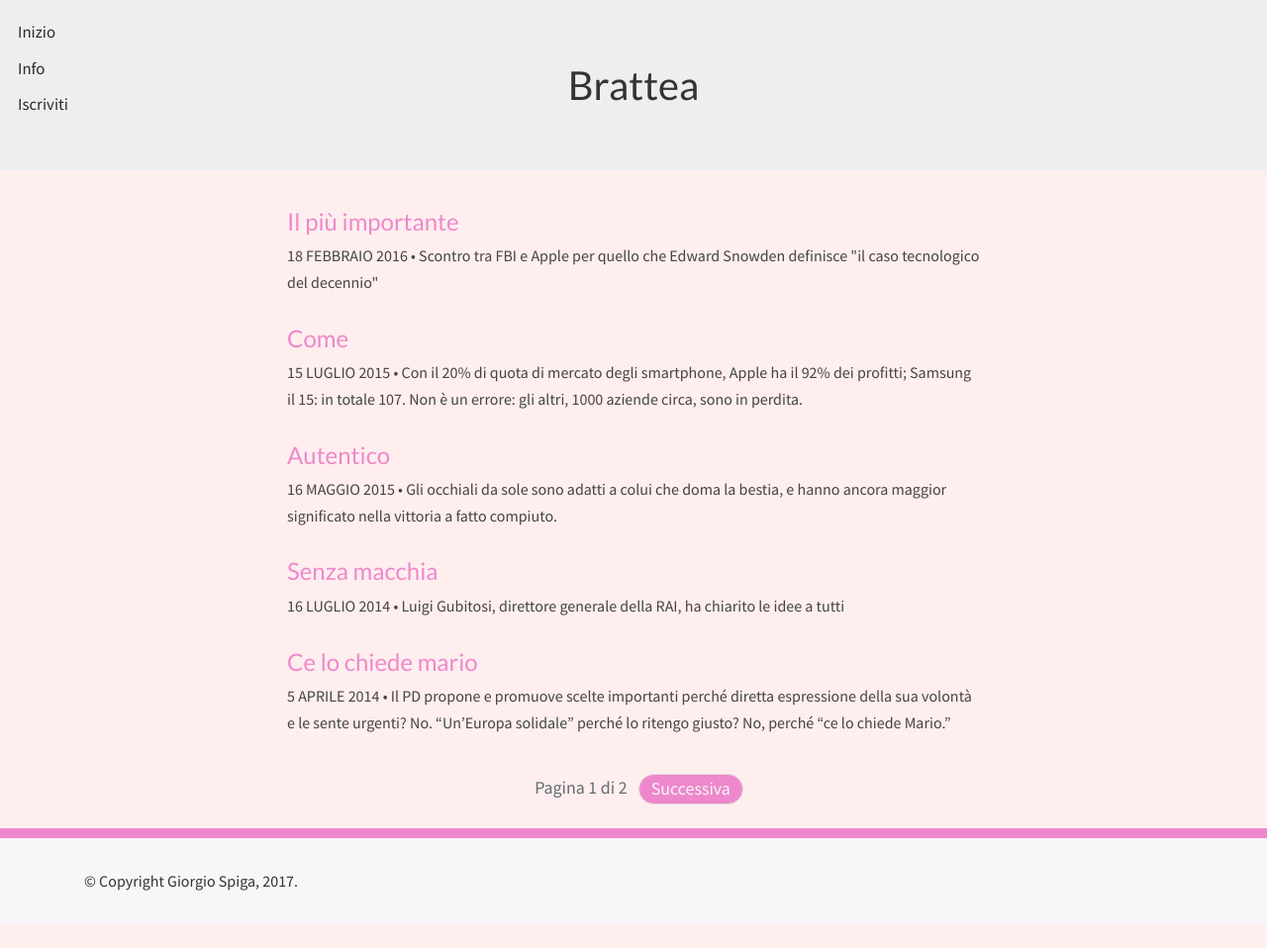
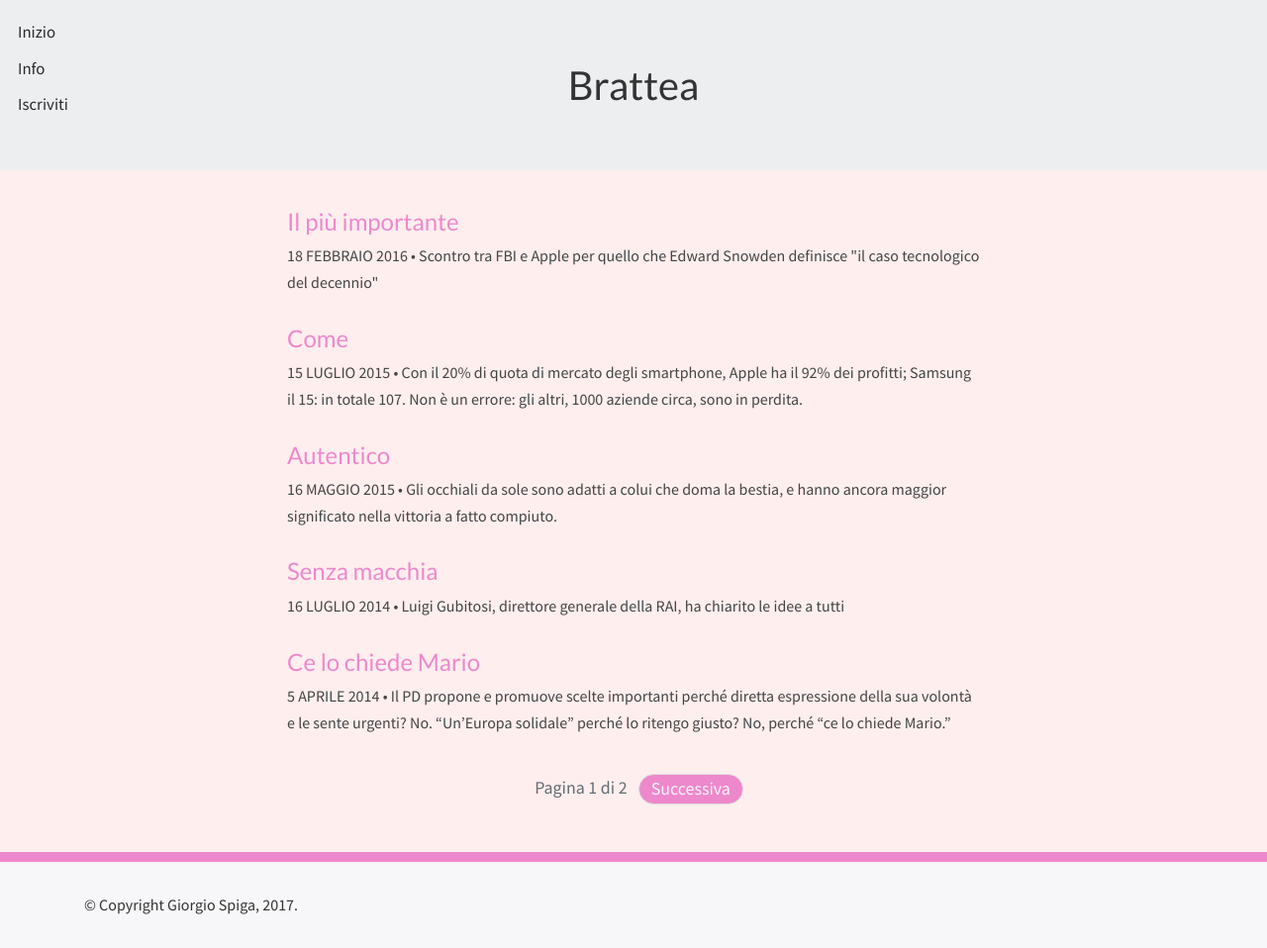
Before and after one commit to giorgiospiga/blogbrt, a Jekyll site: the page built from index.html, in a window 1280 px wide. Shown: the whole page at 99% size. Built offline with Jekyll 4.4.1, drawn with Linux system fonts in a browser that asks for light colours; nearby versions of some CDN libraries; some web fonts are replaced; the list of posts is cut into pages by our own code; before the commit the page ends 934 px from its top, so only the background shows below that.

Commit message:
more space

```diff
--- a/_includes/pagingen.html
+++ b/_includes/pagingen.html
@@ -1,13 +1,13 @@
 <div class="container">
   <div class="row justify-content-center">
-    <div class="col-12 col-sm-10 col-md-9 col-lg-8">
-      <ul class="blog-list flexbox-container my-4">
+    <div class="col-12 col-sm-10 col-md-9 col-lg-8 py-4">
+      <ul class="blog-list flexbox-container">
   {% for post in paginator.posts %}
 
   <li>
 
     <a class="article" href="{{site.baseurl}}{{post.url}}">
-      <h4>{{post.title | capitalize }}</h4>
+      <h4>{{ post.title }}</h4>
       <span class="date-index">
         {% assign m = post.date | date: "%-m" %}
         {{ post.date | date: "%-d" }}
--- a/_layouts/page.html
+++ b/_layouts/page.html
@@ -1,7 +1,7 @@
 ---
 layout: default
 ---
-<section>
+<section class="pb-5">
   <div class="container">
     <div class="row">
       <div class="col">
@@ -17,7 +17,6 @@ layout: default
 
       </div>
       <div class="col">
-
       </div>
     </div>
   </div>
--- a/_layouts/post.html
+++ b/_layouts/post.html
@@ -1,8 +1,8 @@
 ---
 layout: default
 ---
-<section class="bg-eff">
-  <article class=" pt-4 {% if post.categories %}{{ post.categories }}{% else %}{% endif %}">
+<section class="bg-eff pb-5">
+  <article class="pt-4 {% if post.categories %}{{ post.categories }}{% else %}{% endif %}">
     <div class="container">
       <div class="row justify-content-xs-center justify-content-sm-center">
 
@@ -13,7 +13,7 @@ layout: default
               <!--
               <h1><a href="{{ post.url | absolute_url }}">{% if page.title %}{{ page.title }}{% elsif page.meta %}{{ page.meta }}{% elsif page.categories %}{{ page.categories }} {{ page.date | date: "%-d/%-m/%Y" }}{% endif %}</a></h1>
               -->
-              <span class="lead">{% if page.description %}{{ page.description }}{% else %}{{ page.excerpt | strip_html | truncatewords: 5 | append: '...' }}{% endif %}</span>
+              <span class="lead">{% if page.description %}{{ page.description }}{% else %}{{ page.excerpt | strip_html | truncatewords: 10 | append: '»' | prepend: '«' }}{% endif %}</span>
               <br/>
               <span class="text-uppercase"><!-- Whitespace added for readability -->
                 {% assign m = page.date | date: "%-m" %}
```
